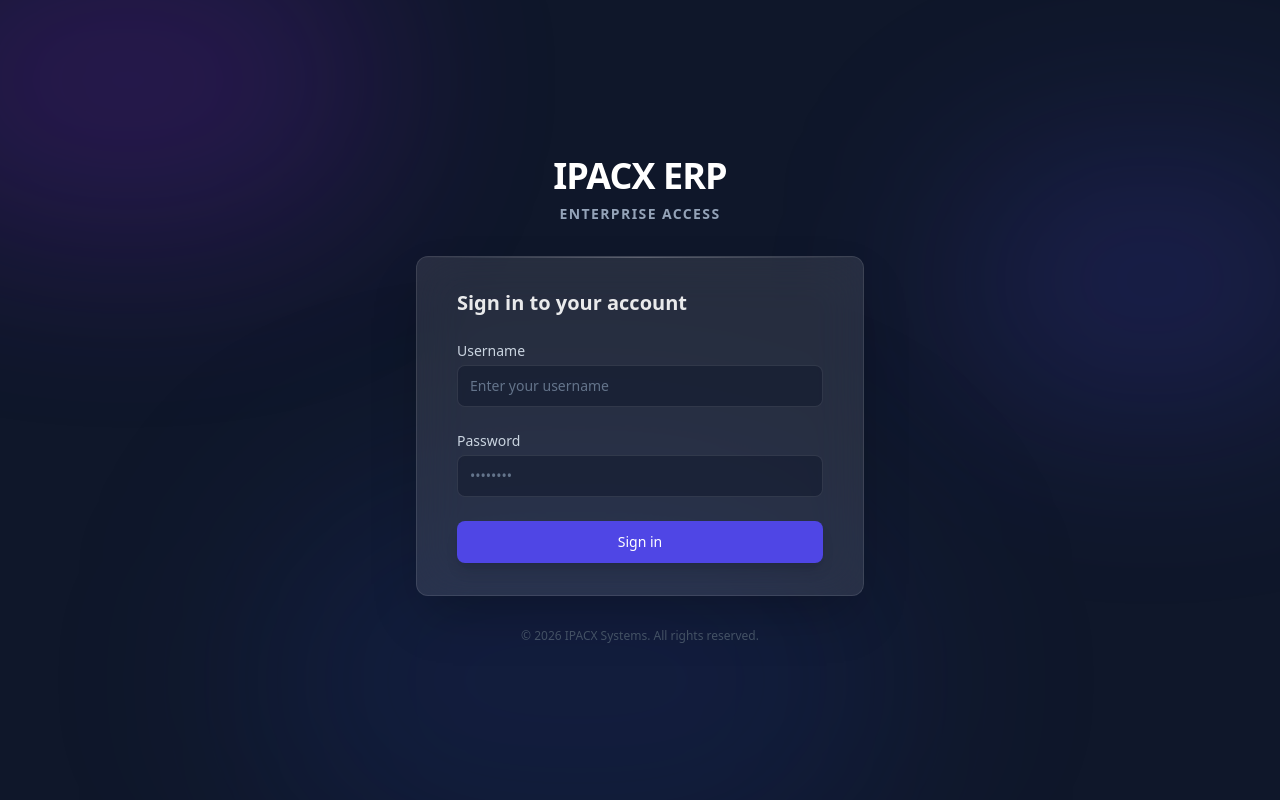
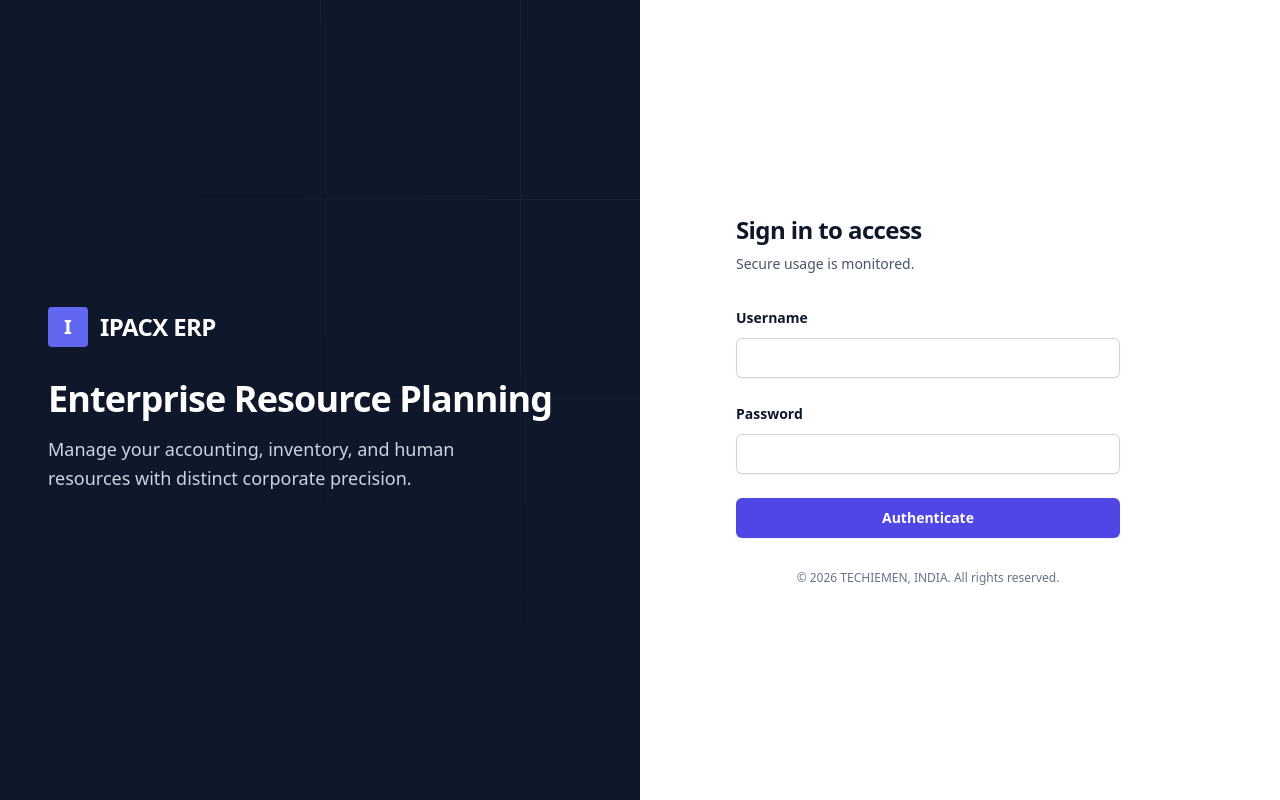
Before and after one commit to techiemen1/ipacx-erp, a React (Vite) app in the folder frontend/: page /login in a window 1280 px wide. Built offline with nearby package versions, Linux system fonts and the light colour scheme.

Commit message:
UI Polish: Corporate Standard with Techiemen India Copyright

```diff
--- a/frontend/src/pages/Login.tsx
+++ b/frontend/src/pages/Login.tsx
@@ -2,10 +2,12 @@ import { useState } from 'react';
 import { useAuth } from '../context/AuthContext';
 import { useNavigate } from 'react-router-dom';
 import { authApi } from '../api/auth';
-import { CheckIcon } from '@heroicons/react/20/solid';
+import { CheckIcon, ChevronUpDownIcon } from '@heroicons/react/20/solid';
+import { Listbox, Transition } from '@headlessui/react';
+import { Fragment } from 'react';
 
 interface Organization {
-    id: string; // This is the slug
+    id: string;
     name: string;
 }
 
@@ -34,7 +36,6 @@ export default function Login() {
                 return;
             }
 
-            // ALWAYS show organization selection for professional feel & clarity
             setOrganizations(orgs);
             if (orgs.length > 0) setSelectedOrg(orgs[0]);
             setToken(res.data.token);
@@ -55,52 +56,62 @@ export default function Login() {
     };
 
     return (
-        <div className="relative min-h-screen flex flex-col justify-center py-12 sm:px-6 lg:px-8 overflow-hidden bg-slate-900">
-            {/* Abstract Mesh Gradient Background */}
-            <div className="absolute inset-0 w-full h-full">
-                <div className="absolute top-[-10%] left-[-10%] w-[40%] h-[40%] rounded-full bg-purple-700/30 blur-[100px] animate-pulse" />
-                <div className="absolute top-[20%] right-[-5%] w-[30%] h-[30%] rounded-full bg-indigo-600/20 blur-[100px]" />
-                <div className="absolute bottom-[-10%] left-[20%] w-[50%] h-[50%] rounded-full bg-blue-900/20 blur-[100px]" />
+        <div className="flex min-h-screen bg-white">
+            {/* Left Side - Corporate Navy */}
+            <div className="hidden lg:flex lg:w-1/2 relative bg-slate-900 overflow-hidden">
+                {/* Subtle Corporate Pattern */}
+                <svg className="absolute inset-0 h-full w-full stroke-white/5 [mask-image:radial-gradient(100%_100%_at_top_right,white,transparent)]" aria-hidden="true">
+                    <defs>
+                        <pattern id="983e3e43-13e7-4ea9-874f-9e8c37d6cb41" width="200" height="200" x="50%" y="-1" patternUnits="userSpaceOnUse">
+                            <path d="M.5 200V.5H200" fill="none" />
+                        </pattern>
+                    </defs>
+                    <rect width="100%" height="100%" strokeWidth="0" fill="url(#983e3e43-13e7-4ea9-874f-9e8c37d6cb41)" />
+                </svg>
+                <div className="relative z-10 flex flex-col justify-center px-12 text-white">
+                    <div className="flex items-center space-x-3 mb-8">
+                        <div className="h-10 w-10 bg-indigo-500 rounded flex items-center justify-center">
+                            <span className="font-bold text-xl">I</span>
+                        </div>
+                        <span className="text-2xl font-bold tracking-tight">IPACX ERP</span>
+                    </div>
+                    <h1 className="text-4xl font-bold mb-4 tracking-tight">Enterprise Resource Planning</h1>
+                    <p className="text-lg text-slate-300 max-w-md leading-relaxed">
+                        Manage your accounting, inventory, and human resources with distinct corporate precision.
+                    </p>
+                </div>
             </div>
 
-            <div className="relative sm:mx-auto sm:w-full sm:max-w-md">
-                <div className="text-center mb-8">
-                    <h2 className="text-4xl font-extrabold text-white tracking-tight">IPACX ERP</h2>
-                    <p className="mt-2 text-sm text-slate-400 uppercase tracking-widest font-semibold">
-                        Enterprise Access
+            {/* Right Side - Clean Form */}
+            <div className="flex flex-1 flex-col justify-center px-4 py-12 sm:px-6 lg:flex-none lg:px-20 xl:px-24 bg-white">
+                <div className="mx-auto w-full max-w-sm lg:w-96">
+                    <div className="mb-8">
+                        <h2 className="text-2xl font-bold tracking-tight text-slate-900">
+                            {step === 'credentials' ? 'Sign in to access' : 'Select Organization'}
+                        </h2>
+                        <p className="mt-2 text-sm text-slate-600">
+                            {step === 'credentials' ? 'Secure usage is monitored.' : 'Choose target workspace.'}
                         </p>
                     </div>
 
-                <div className="bg-white/10 backdrop-blur-xl border border-white/10 py-8 px-4 shadow-2xl sm:rounded-xl sm:px-10 relative overflow-hidden">
-                    {/* Glass Shine Effect */}
-                    <div className="absolute top-0 left-0 w-full h-[1px] bg-gradient-to-r from-transparent via-white/50 to-transparent opacity-50" />
-
-                    <div className="sm:mx-auto sm:w-full sm:max-w-md mb-6">
-                        <h3 className="text-xl font-semibold text-white/90">
-                            {step === 'credentials' ? 'Sign in to your account' : 'Select Workspace'}
-                        </h3>
-                        {step === 'org_select' && (
-                            <p className="mt-1 text-sm text-slate-400">Choose your organization environment.</p>
-                        )}
-                    </div>
-
                     {error && (
-                        <div className="mb-6 rounded-lg bg-red-500/10 border border-red-500/20 p-4">
+                        <div className="mb-6 rounded-md bg-red-50 p-4 border-l-4 border-red-500">
                             <div className="flex">
                                 <div className="ml-3">
-                                    <h3 className="text-sm font-medium text-red-400">{error}</h3>
+                                    <h3 className="text-sm font-medium text-red-800">{error}</h3>
                                 </div>
                             </div>
                         </div>
                     )}
 
+                    <div className="mt-6">
                         {step === 'credentials' ? (
-                        <form className="space-y-6" onSubmit={handleCredentialsSubmit}>
+                            <form onSubmit={handleCredentialsSubmit} className="space-y-6">
                                 <div>
-                                <label htmlFor="username" className="block text-sm font-medium text-slate-300">
+                                    <label htmlFor="username" className="block text-sm font-semibold leading-6 text-slate-900">
                                         Username
                                     </label>
-                                <div className="mt-1">
+                                    <div className="mt-2">
                                         <input
                                             id="username"
                                             name="username"
@@ -108,17 +119,16 @@ export default function Login() {
                                             required
                                             value={username}
                                             onChange={(e) => setUsername(e.target.value)}
-                                        className="appearance-none block w-full px-3 py-2.5 border border-white/10 rounded-lg bg-slate-900/50 placeholder-slate-500 text-white focus:outline-none focus:ring-2 focus:ring-indigo-500 focus:border-transparent sm:text-sm transition-all duration-200"
-                                        placeholder="Enter your username"
+                                            className="block w-full rounded-md border-0 py-2 shadow-sm ring-1 ring-inset ring-slate-300 placeholder:text-slate-400 focus:ring-2 focus:ring-inset focus:ring-indigo-600 sm:text-sm sm:leading-6"
                                         />
                                     </div>
                                 </div>
 
                                 <div>
-                                <label htmlFor="password" className="block text-sm font-medium text-slate-300">
+                                    <label htmlFor="password" className="block text-sm font-semibold leading-6 text-slate-900">
                                         Password
                                     </label>
-                                <div className="mt-1">
+                                    <div className="mt-2">
                                         <input
                                             id="password"
                                             name="password"
@@ -126,8 +136,7 @@ export default function Login() {
                                             required
                                             value={password}
                                             onChange={(e) => setPassword(e.target.value)}
-                                        className="appearance-none block w-full px-3 py-2.5 border border-white/10 rounded-lg bg-slate-900/50 placeholder-slate-500 text-white focus:outline-none focus:ring-2 focus:ring-indigo-500 focus:border-transparent sm:text-sm transition-all duration-200"
-                                        placeholder="••••••••"
+                                            className="block w-full rounded-md border-0 py-2 shadow-sm ring-1 ring-inset ring-slate-300 placeholder:text-slate-400 focus:ring-2 focus:ring-inset focus:ring-indigo-600 sm:text-sm sm:leading-6"
                                         />
                                     </div>
                                 </div>
@@ -135,66 +144,81 @@ export default function Login() {
                                 <div>
                                     <button
                                         type="submit"
-                                    className="w-full flex justify-center py-2.5 px-4 border border-transparent rounded-lg shadow-lg text-sm font-medium text-white bg-indigo-600 hover:bg-indigo-700 focus:outline-none focus:ring-2 focus:ring-offset-2 focus:ring-indigo-500 focus:ring-offset-slate-900 transition-all duration-200 transform hover:scale-[1.02]"
+                                        className="flex w-full justify-center rounded-md bg-indigo-600 px-3 py-2 text-sm font-semibold leading-6 text-white shadow-sm hover:bg-indigo-500 focus-visible:outline focus-visible:outline-2 focus-visible:outline-offset-2 focus-visible:outline-indigo-600"
                                     >
-                                    Sign in
+                                        Authenticate
                                     </button>
                                 </div>
                             </form>
                         ) : (
-                        <form className="space-y-6" onSubmit={handleOrgSubmit}>
-                            <div className="space-y-3">
+                            <form onSubmit={handleOrgSubmit} className="space-y-6">
+                                <div className="relative">
+                                    <label className="block text-sm font-semibold leading-6 text-slate-900 mb-2">
+                                        Organization Instance
+                                    </label>
+                                    <Listbox value={selectedOrg} onChange={setSelectedOrg}>
+                                        <div className="relative mt-1">
+                                            <Listbox.Button className="relative w-full cursor-default rounded-md bg-white py-3 pl-3 pr-10 text-left shadow-sm ring-1 ring-inset ring-slate-300 focus:outline-none focus:ring-2 focus:ring-indigo-600 sm:text-sm sm:leading-6">
+                                                <span className="block truncate">{selectedOrg?.name}</span>
+                                                <span className="pointer-events-none absolute inset-y-0 right-0 flex items-center pr-2">
+                                                    <ChevronUpDownIcon className="h-5 w-5 text-gray-400" aria-hidden="true" />
+                                                </span>
+                                            </Listbox.Button>
+                                            <Transition
+                                                as={Fragment}
+                                                leave="transition ease-in duration-100"
+                                                leaveFrom="opacity-100"
+                                                leaveTo="opacity-0"
+                                            >
+                                                <Listbox.Options className="absolute z-10 mt-1 max-h-60 w-full overflow-auto rounded-md bg-white py-1 text-base shadow-lg ring-1 ring-black ring-opacity-5 focus:outline-none sm:text-sm">
                                                     {organizations.map((org) => (
-                                    <div
+                                                        <Listbox.Option
                                                             key={org.id}
-                                        onClick={() => setSelectedOrg(org)}
-                                        className={`group relative flex items-center p-4 cursor-pointer rounded-lg border transition-all duration-200 ${selectedOrg?.id === org.id
-                                                ? 'bg-indigo-600/20 border-indigo-500/50 ring-1 ring-indigo-500/50'
-                                                : 'bg-white/5 border-white/10 hover:bg-white/10 hover:border-white/20'
-                                            }`}
+                                                            className={({ active }) =>
+                                                                `relative cursor-default select-none py-2 pl-3 pr-9 ${active ? 'bg-indigo-600 text-white' : 'text-gray-900'
+                                                                }`
+                                                            }
+                                                            value={org}
                                                         >
-                                        <div className="h-10 w-10 rounded-md bg-indigo-500/20 flex items-center justify-center border border-indigo-500/30">
-                                            <span className="text-white font-bold text-lg">{org.name.charAt(0)}</span>
+                                                            {({ selected, active }) => (
+                                                                <>
+                                                                    <span className={`block truncate ${selected ? 'font-semibold' : 'font-normal'}`}>
+                                                                        {org.name}
+                                                                    </span>
+                                                                    {selected ? (
+                                                                        <span className={`absolute inset-y-0 right-0 flex items-center pr-4 ${active ? 'text-white' : 'text-indigo-600'}`}>
+                                                                            <CheckIcon className="h-5 w-5" aria-hidden="true" />
+                                                                        </span>
+                                                                    ) : null}
+                                                                </>
+                                                            )}
+                                                        </Listbox.Option>
+                                                    ))}
+                                                </Listbox.Options>
+                                            </Transition>
                                         </div>
-                                        <div className="ml-4 flex-1">
-                                            <p className={`text-sm font-medium ${selectedOrg?.id === org.id ? 'text-white' : 'text-slate-200'}`}>
-                                                {org.name}
-                                            </p>
-                                            <p className="text-xs text-slate-500 uppercase tracking-wider">{org.id}</p>
-                                        </div>
-                                        {selectedOrg?.id === org.id && (
-                                            <div className="h-5 w-5 bg-indigo-500 rounded-full flex items-center justify-center">
-                                                <CheckIcon className="h-3 w-3 text-white" />
-                                            </div>
-                                        )}
-                                    </div>
-                                ))}
+                                    </Listbox>
                                 </div>
 
                                 <div>
                                     <button
                                         type="submit"
-                                    className="w-full flex justify-center py-2.5 px-4 border border-transparent rounded-lg shadow-lg text-sm font-medium text-white bg-indigo-600 hover:bg-indigo-700 focus:outline-none focus:ring-2 focus:ring-offset-2 focus:ring-indigo-500 focus:ring-offset-slate-900 transition-all duration-200 transform hover:scale-[1.02]"
+                                        className="flex w-full justify-center rounded-md bg-indigo-600 px-3 py-2 text-sm font-semibold leading-6 text-white shadow-sm hover:bg-indigo-500 focus-visible:outline focus-visible:outline-2 focus-visible:outline-offset-2 focus-visible:outline-indigo-600"
                                     >
-                                    Enter Workspace
+                                        Access Workspace
                                     </button>
                                 </div>
                                 <div className="text-center">
-                                <button
-                                    type="button"
-                                    onClick={() => setStep('credentials')}
-                                    className="text-sm text-slate-400 hover:text-white transition-colors"
-                                >
-                                    ← Back to Login
+                                    <button type="button" onClick={() => setStep('credentials')} className="text-sm text-slate-500 hover:text-slate-900">
+                                        Cancel
                                     </button>
                                 </div>
                             </form>
                         )}
                     </div>
-                <div className="mt-8 text-center">
-                    <p className="text-xs text-slate-600">
-                        © 2026 IPACX Systems. All rights reserved.
-                    </p>
+                </div>
+                <div className="mt-8 text-center text-xs text-slate-500 font-medium">
+                    © 2026 TECHIEMEN, INDIA. All rights reserved.
                 </div>
             </div>
         </div>
```
Also changed, not shown: frontend/src/pages/Inventory/Dashboard.tsx (+73 -71 lines). Lines whose indentation alone changed are shown as unchanged.
